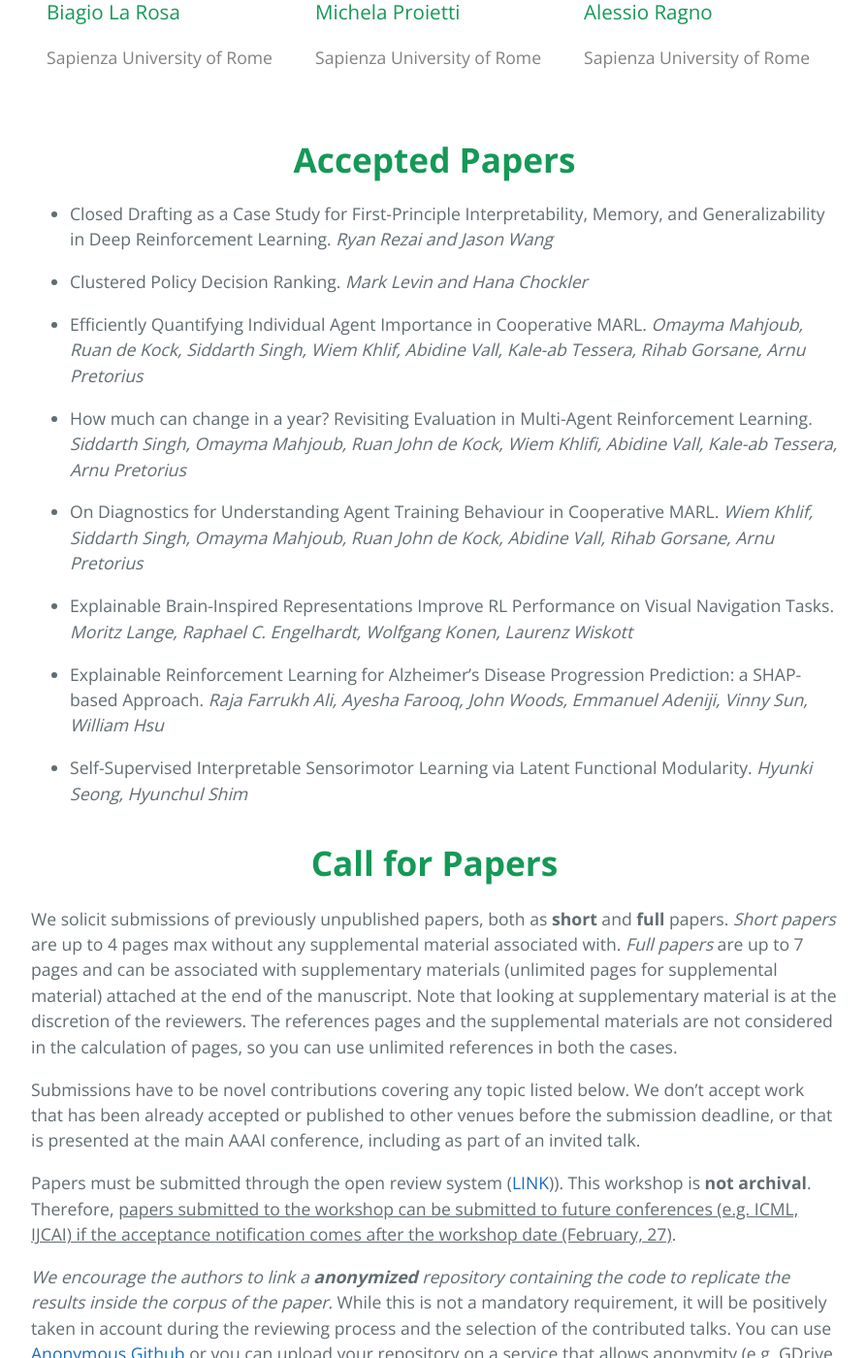
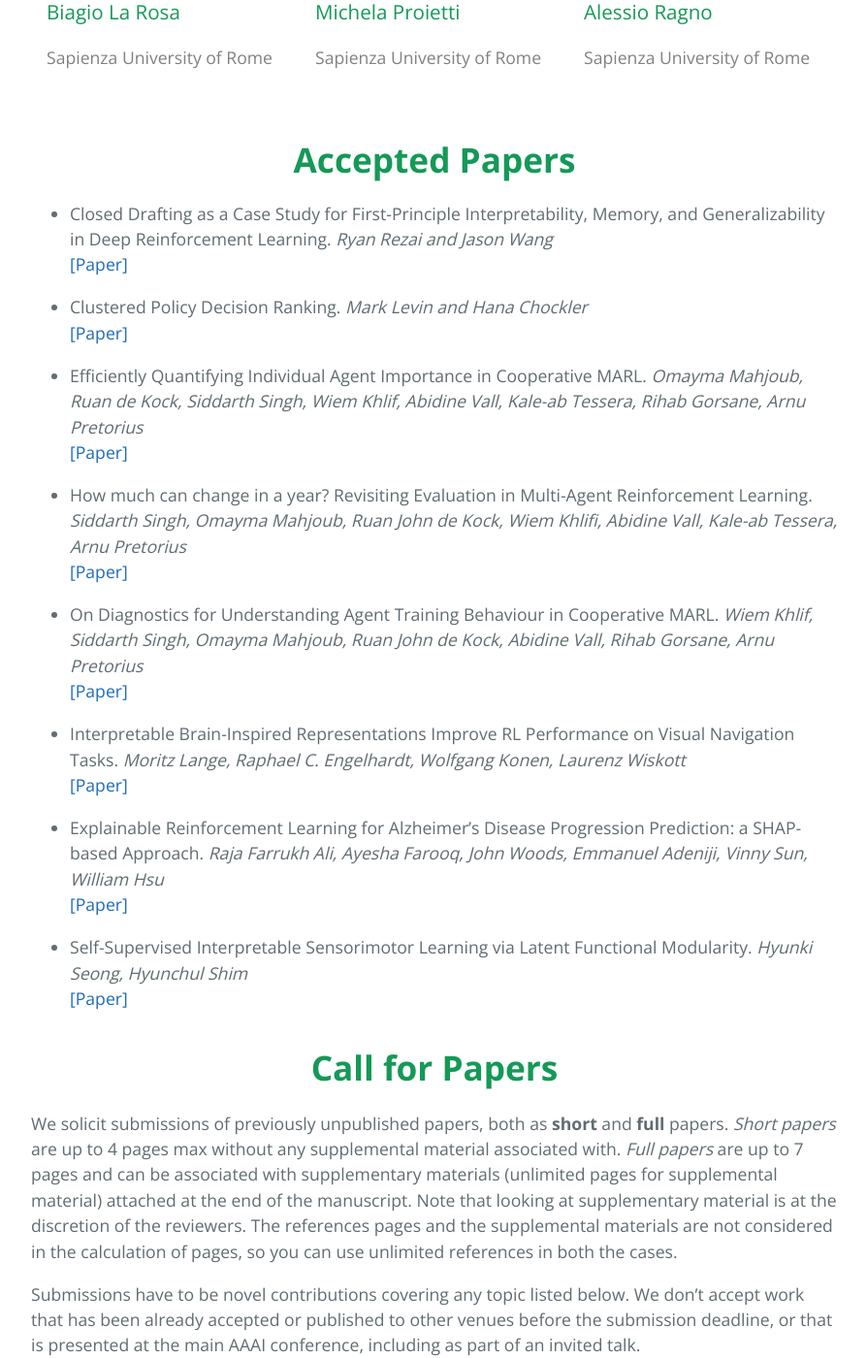
Before and after one commit to XAI4DRL/XAI4DRL.github.io, a Jekyll site: the page built from index.md, in a window 1280 px wide and 1400 px high, scrolled down 4260 px. Shown: the whole window at 97% size, without its empty margins (192-1086 px from the left). Built offline with Jekyll 4.4.1, drawn with Linux system fonts in a browser that asks for light colours.

Commit message:
added links to the papers

```diff
--- a/index.md
+++ b/index.md
@@ -542,22 +542,29 @@ Note: XAI methods applied to deep reinforcement learning models will be prefered
 # **Accepted Papers**
 
 - Closed Drafting as a Case Study for First-Principle Interpretability, Memory, and Generalizability in Deep Reinforcement Learning. <i>Ryan Rezai and Jason Wang</i>
+<br><a href="https://openreview.net/pdf?id=Xv91890EoH">[Paper]</a>
 
 - Clustered Policy Decision Ranking. <i>Mark Levin and Hana Chockler</i>
+<br><a href="https://openreview.net/pdf?id=oCMegMkrzE">[Paper]</a>
 
 - Efficiently Quantifying Individual Agent Importance in Cooperative MARL. <i>Omayma Mahjoub, Ruan de Kock, Siddarth Singh, Wiem Khlif, Abidine Vall, Kale-ab Tessera, Rihab Gorsane, Arnu Pretorius </i>
+<br><a href="https://openreview.net/pdf?id=wU6rM0ujHT">[Paper]</a>
 
 - How much can change in a year? Revisiting Evaluation in Multi-Agent Reinforcement Learning. <i>Siddarth Singh, Omayma Mahjoub, Ruan John de Kock, Wiem Khlifi, Abidine Vall, Kale-ab Tessera, Arnu Pretorius</i>
+<br><a href="https://openreview.net/pdf?id=2TrfL7H3KS">[Paper]</a>
 
 - On Diagnostics for Understanding Agent Training Behaviour in Cooperative MARL.
 <i>Wiem Khlif, Siddarth Singh, Omayma Mahjoub, Ruan John de Kock, Abidine Vall, Rihab Gorsane, Arnu Pretorius</i>
+<br><a href="https://openreview.net/pdf?id=F3ACB2A1p2">[Paper]</a>
 
-- Explainable Brain-Inspired Representations Improve RL Performance on Visual Navigation Tasks. <i>Moritz Lange, Raphael C. Engelhardt, Wolfgang Konen, Laurenz Wiskott</i>
+- Interpretable Brain-Inspired Representations Improve RL Performance on Visual Navigation Tasks. <i>Moritz Lange, Raphael C. Engelhardt, Wolfgang Konen, Laurenz Wiskott</i>
+<br><a href="https://openreview.net/pdf?id=s1oVgaZ3dQ">[Paper]</a>
 
 - Explainable Reinforcement Learning for Alzheimer’s Disease Progression Prediction: a SHAP-based Approach. <i>Raja Farrukh Ali, Ayesha Farooq, John Woods, Emmanuel Adeniji, Vinny Sun, William Hsu</i>
+<br><a href="https://openreview.net/pdf?id=OuhYChnUeP">[Paper]</a>
 
 - Self-Supervised Interpretable Sensorimotor Learning via Latent Functional Modularity. <i>Hyunki Seong, Hyunchul Shim</i>
-
+<br><a href="https://openreview.net/pdf?id=SM2oBuxqbi">[Paper]</a>
 
 
 # **Call for Papers**
```
